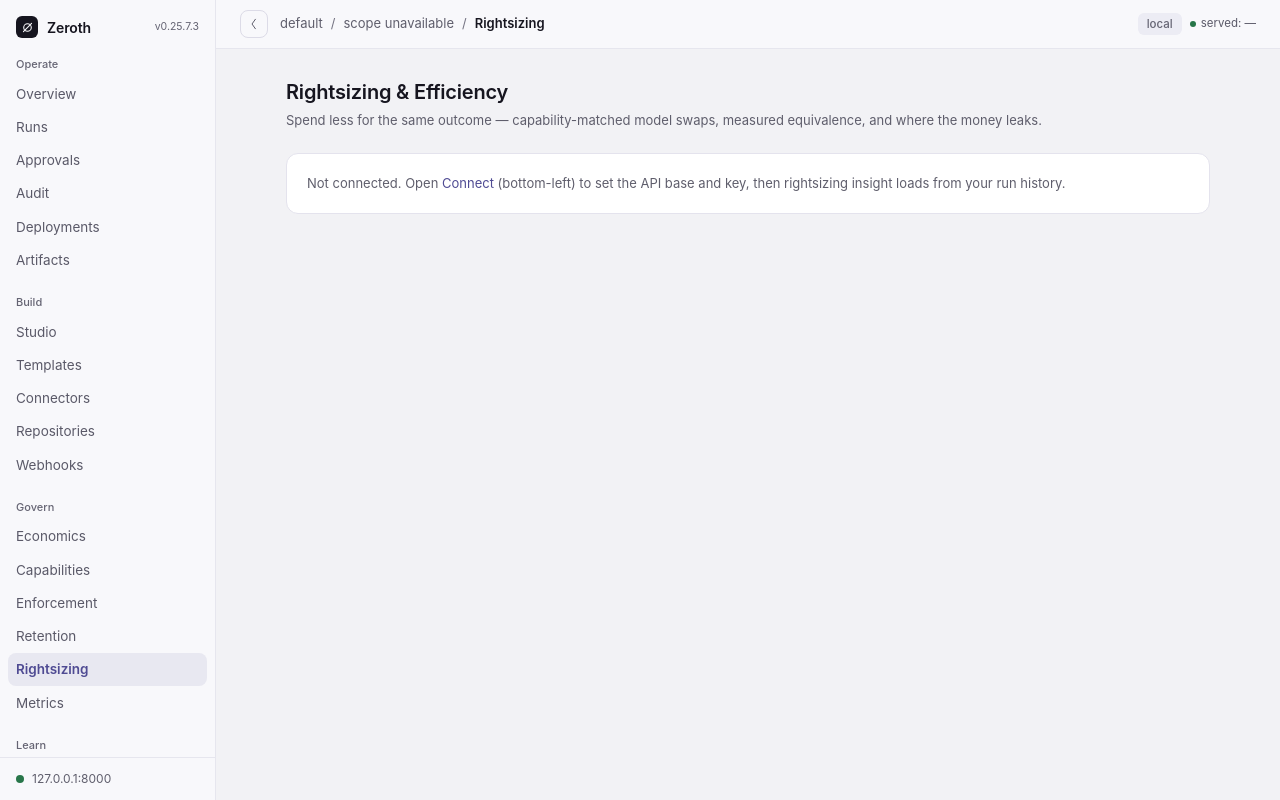
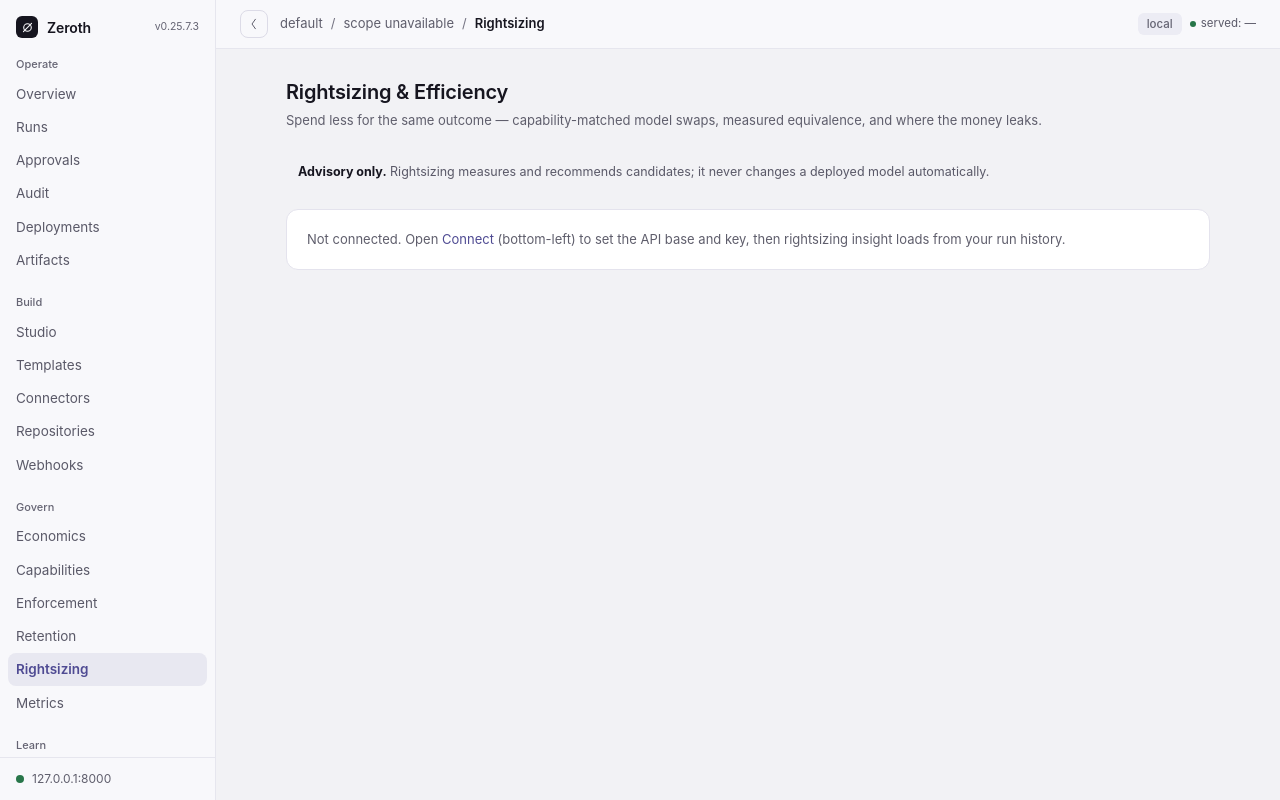
Before and after one commit to rrrozhd/zeroth, a Next.js app in the folder frontend/: page /console/rightsizing in a window 1280 px wide. Built offline with nearby package versions, Linux system fonts and the light colour scheme.

Commit message:
release: clear frontend advisories and make rightsizing advisory

```diff
--- a/frontend/app/rightsizing/page.tsx
+++ b/frontend/app/rightsizing/page.tsx
@@ -220,6 +220,25 @@ export default function RightsizingPage() {
           </Button>
         )}
       </header>
+
+      <div
+        role="note"
+        data-evidence-id="rightsizing.mode.advisory"
+        style={{
+          marginBottom: 18,
+          padding: "10px 12px",
+          border: "1px solid var(--border-subtle)",
+          borderRadius: 8,
+          background: "var(--surface-raised)",
+          color: "var(--text-secondary)",
+          fontSize: 12.5,
+          lineHeight: 1.45,
+        }}
+      >
+        <strong style={{ color: "var(--text-primary)" }}>Advisory only.</strong>{" "}
+        Rightsizing measures and recommends candidates; it never changes a deployed model
+        automatically.
+      </div>
 
       {!connected ? (
         <ConnectNote />
```
Also changed, not shown: frontend/package.json (+6 -5 lines), 2 other files (tests, documents, lock files or other folders).
